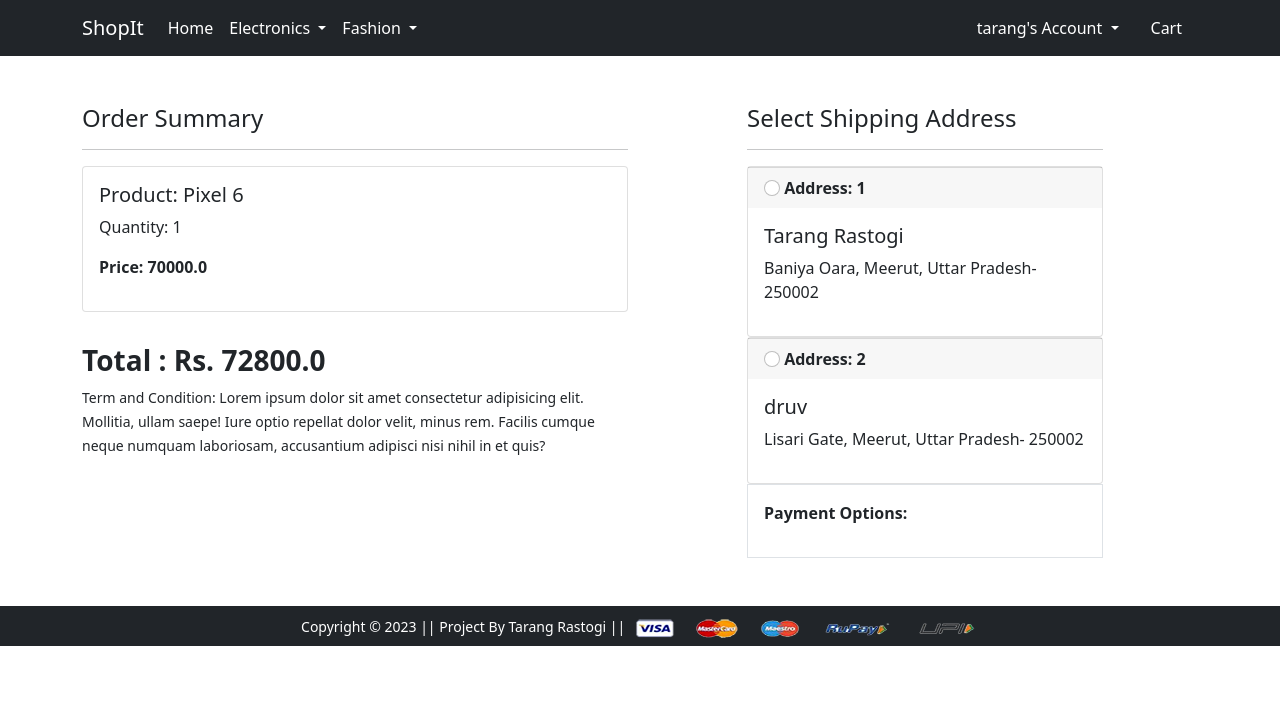
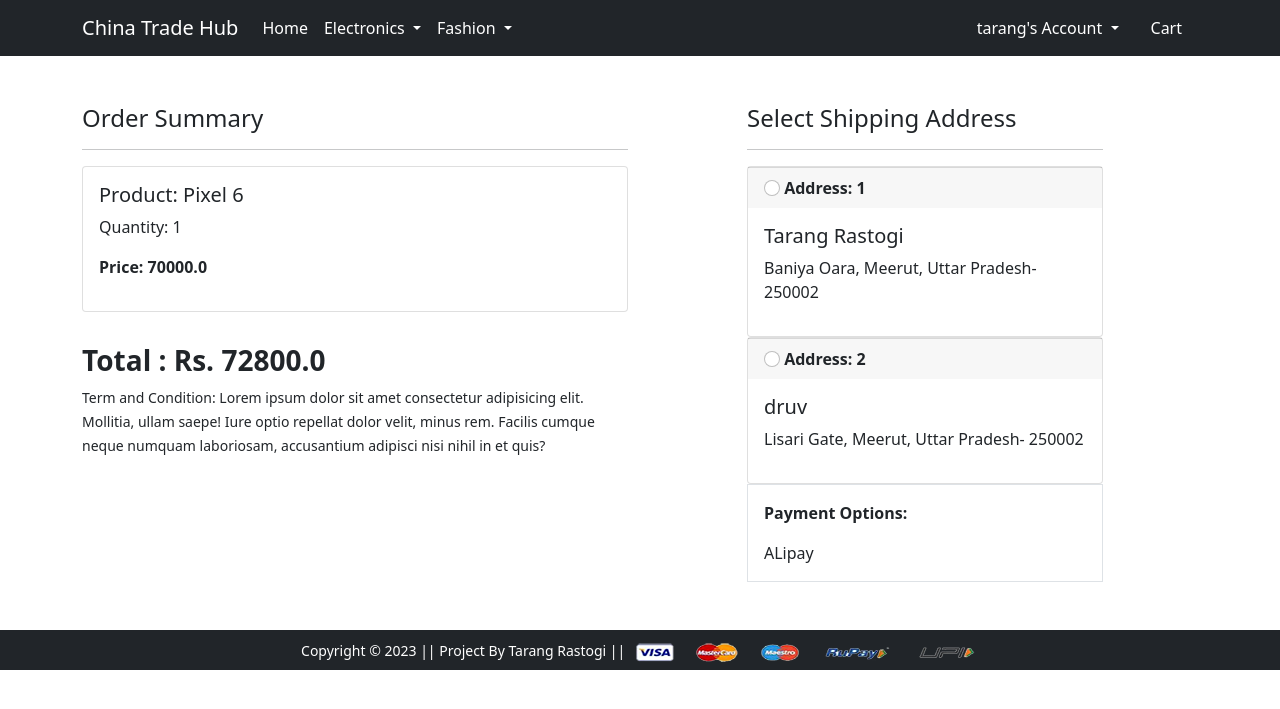
Before and after one commit to Hussain-Royesh/Ecommerce, a Django app: page /checkout/ in a window 1280 px wide. Shown: the top 709 px of the page. Run offline with Django 4.2, Linux system fonts and the light colour scheme; a user stored in the database is signed in; data comes from the database, SQL or seed files in the repository; both versions use the stored data as it was after the commit; some libraries are stand-ins or nearby versions.

Commit message:
Just checking if it works

```diff
--- a/shopit/app/templates/app/base.html
+++ b/shopit/app/templates/app/base.html
@@ -25,7 +25,7 @@
   <body class = "{% block body_class %}{% endblock %}" >
     <nav class="navbar navbar-expand-lg navbar-dark bg-dark">
      <div class="container">
-       <a class="navbar-brand" href="/">ShopIt</a>
+       <a class="navbar-brand" href="/">China Trade Hub</a>
        <button class="navbar-toggler" type="button" data-bs-toggle="collapse" data-bs-target="#navbarSupportedContent" aria-controls="navbarSupportedContent" aria-expanded="false" aria-label="Toggle navigation">
          <span class="navbar-toggler-icon"></span>
        </button>
--- a/shopit/app/templates/app/checkout.html
+++ b/shopit/app/templates/app/checkout.html
@@ -48,6 +48,7 @@
         {% comment %} <button type="submit" class="btn btn-warning mt-3 px-5 fw-bold" id="continuebtn">Continue</button> {% endcomment %}
         <!-- Set up a container element for the button -->
         <p class="fw-bold">Payment Options:</p>
+        <div> ALipay</div>
         <div id="paypal-button-container"></div>
       </div>
     </form>
```
Also changed, not shown: shopit/db.sqlite3.
